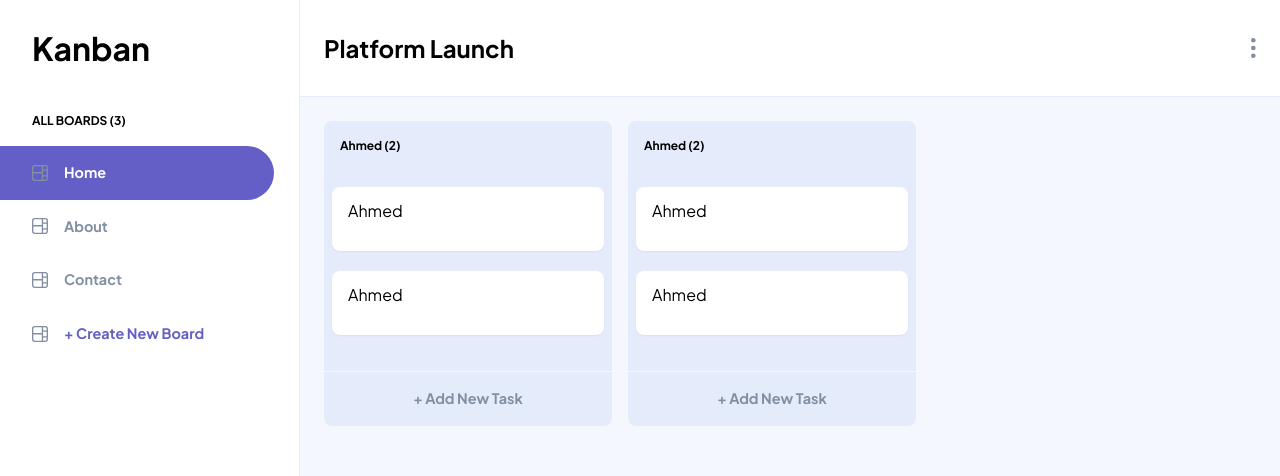
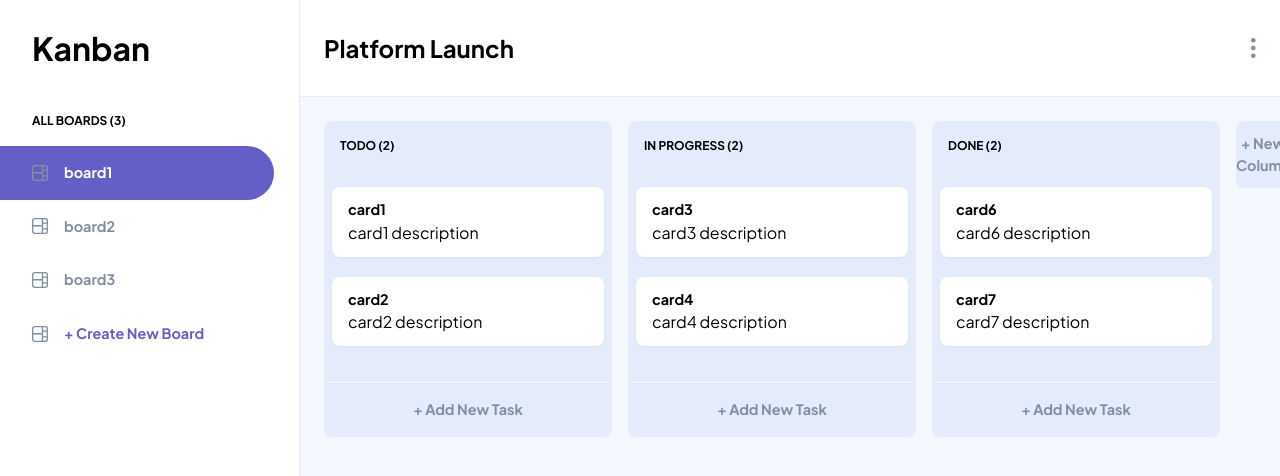
Before and after one commit to AhmedTarek22/Kanban-board, a React (Vite) app: page / in a window 1280 px wide. Shown: the top 476 px of the page. Built offline with nearby package versions, Linux system fonts and the light colour scheme.

Commit message:
added mock data and use it to render the boards

```diff
--- a/src/App.jsx
+++ b/src/App.jsx
@@ -1,14 +1,23 @@
+import { useState } from "react";
 import Header from "./Components/Header";
 import SideMenu from "./Components/SideMenu";
 import Workspace from "./Components/Workspace";
+import data from "./data.json";
 
 function App() {
+  const [dataState, setDataState] = useState(data);
+  const [selectedBoardIndex, setSelectedBoardIndex] = useState(0);
+
   return (
-    <div className="flex flex-col font-jakarta h-screen">
+    <div className="flex h-screen flex-col font-jakarta">
       <Header />
       <div className="flex flex-1">
-        <SideMenu />
-        <Workspace />
+        <SideMenu
+          data={dataState}
+          selectedBoardIndex={selectedBoardIndex}
+          setSelectedBoardIndex={setSelectedBoardIndex}
+        />
+        <Workspace columns={dataState[selectedBoardIndex]?.columns} />
       </div>
     </div>
   );
--- a/src/Components/Card.jsx
+++ b/src/Components/Card.jsx
@@ -1,7 +1,8 @@
-const Card = () => {
+const Card = ({ item }) => {
   return (
     <div className="group/card relative min-h-16 overflow-y-hidden rounded-lg bg-white px-4 py-3 shadow-sm">
-      <p>Ahmed</p>
+      <h2 className="text-heading-m">{item.title}</h2>
+      <p>{item.description}</p>
     </div>
   );
 };
--- a/src/Components/Column.jsx
+++ b/src/Components/Column.jsx
@@ -1,15 +1,16 @@
 import Card from "./Card";
 
-const Column = () => {
+const Column = ({ title, tasks=[] }) => {
   const addNewTaskHandler = () => {};
   return (
     <div className="flex w-72 shrink-0 flex-col gap-4 self-start rounded-lg bg-lines-light px-2">
       <h2 className="group/column relative top-0 rounded bg-lines-light px-2 py-4 text-heading-s">
-        Ahmed (2)
+        {title} ({tasks.length})
       </h2>
       <div className="mb-5 flex flex-col gap-5">
-        <Card />
-        <Card />
+        {tasks.map((item, index) => (
+          <Card key={index} item={item} />
+        ))}
       </div>
       <button
         onClick={addNewTaskHandler}
--- a/src/Components/SideMenu.jsx
+++ b/src/Components/SideMenu.jsx
@@ -3,22 +3,7 @@ import { useState } from "react";
 import DialogPrimitive from "./DialogPrimitive";
 import iconBoard from "../assets/icon-board.svg";
 
-const SideMenu = () => {
-  const data = [
-    {
-      title: "Home",
-      id: "1",
-    },
-    {
-      title: "About",
-      id: "2",
-    },
-    {
-      title: "Contact",
-      id: "3",
-    },
-  ];
-  const [selectedBoardIndex, setSelectedBoardIndex] = useState(0);
+const SideMenu = ({ data = [], selectedBoardIndex, setSelectedBoardIndex }) => {
   const [open, setOpen] = useState(false);
 
   return (
@@ -34,7 +19,7 @@ const SideMenu = () => {
                   {
                     "bg-main-purple !text-white hover:bg-main-purple":
                       selectedBoardIndex === index,
-                  }
+                  },
                 )}
                 data-isactive={selectedBoardIndex === index}
                 onClick={() => setSelectedBoardIndex(index)}
@@ -53,7 +38,7 @@ const SideMenu = () => {
                 <img src={iconBoard} alt="icon board" /> + Create New Board
               </button>
             }
-          ></DialogPrimitive>
+          />
         </li>
       </ul>
     </aside>
--- a/src/Components/Workspace.jsx
+++ b/src/Components/Workspace.jsx
@@ -1,10 +1,14 @@
 import Column from "./Column";
 
-const Workspace = () => {
+const Workspace = ({ columns }) => {
   return (
-    <div className="p-6 flex overflow-auto flex-1 h-[calc(100vh-97px)] bg-light-grey gap-4">
-      <Column />
-      <Column />
+    <div className="flex h-[calc(100vh-97px)] flex-1 gap-4 overflow-auto bg-light-grey p-6">
+      {columns.map((item, index) => (
+        <Column key={index} title={item.title} tasks={item.tasks} />
+      ))}
+      <button className="w-72 self-start rounded-lg bg-lines-light py-3 text-heading-m text-medium-grey">
+        + New Column
+      </button>
     </div>
   );
 };
--- /dev/null
+++ b/src/data.json
@@ -0,0 +1,115 @@
+[
+  {
+    "id": 1,
+    "title": "board1",
+    "columns": [
+      {
+        "id": 1,
+        "title": "TODO",
+        "tasks": [
+          {
+            "id": 1,
+            "title": "card1",
+            "description": "card1 description"
+          },
+          {
+            "id": 2,
+            "title": "card2",
+            "description": "card2 description"
+          }
+        ]
+      },
+      {
+        "id": 2,
+        "title": "IN PROGRESS",
+        "tasks": [
+          {
+            "id": 3,
+            "title": "card3",
+            "description": "card3 description"
+          },
+          {
+            "id": 4,
+            "title": "card4",
+            "description": "card4 description"
+          }
+        ]
+      },
+      {
+        "id": 5,
+        "title": "DONE",
+        "tasks": [
+          {
+            "id": 6,
+            "title": "card6",
+            "description": "card6 description"
+          },
+          {
+            "id": 7,
+            "title": "card7",
+            "description": "card7 description"
+          }
+        ]
+      }
+    ]
+  },
+  {
+    "id": 2,
+    "title": "board2",
+    "columns": [
+      {
+        "id": 1,
+        "title": "TODO",
+        "tasks": [
+          {
+            "id": 1,
+            "title": "card11",
+            "description": "card1 description"
+          },
+          {
+            "id": 2,
+            "title": "card22",
+            "description": "card2 description"
+          }
+        ]
+      },
+      {
+        "id": 2,
+        "title": "IN PROGRESS",
+        "tasks": [
+          {
+            "id": 3,
+            "title": "card33",
+            "description": "card3 description"
+          },
+          {
+            "id": 4,
+            "title": "card44",
+            "description": "card4 description"
+          }
+        ]
+      },
+      {
+        "id": 5,
+        "title": "DONE",
+        "tasks": [
+          {
+            "id": 6,
+            "title": "card66",
+            "description": "card6 description"
+          },
+          {
+            "id": 7,
+            "title": "card77",
+            "description": "card7 description"
+          }
+        ]
+      }
+    ]
+  },
+  {
+    "id": 3,
+    "title": "board3",
+    "columns": []
+  }
+]
```
Also changed, not shown: 1 other file (tests, documents, lock files or other folders).
